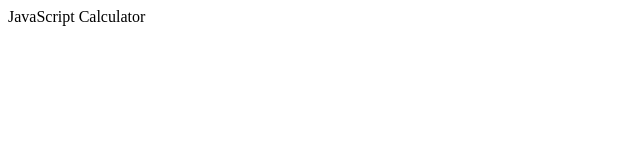
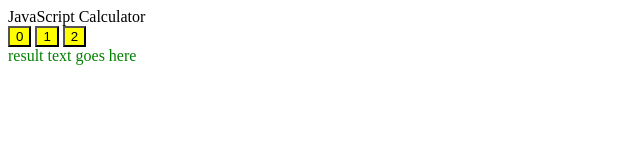
Before and after one commit to Slavi-Svec/codewars, a plain HTML site: page app/index.html in a window 1280 px wide. Shown: the whole page, without its empty margins (0-640 px from the left). Drawn offline with Linux system fonts and the light colour scheme.

Commit message:
Set up stylesheet

```diff
--- /dev/null
+++ b/app/css/stylesheet.css
@@ -0,0 +1,7 @@
+#result {
+    color: green;
+}
+
+.button {
+    background: yellow;
+}
--- a/app/index.html
+++ b/app/index.html
@@ -3,12 +3,16 @@
   <head>
     <meta charset="UTF-8">
     <title>title</title>
-    <link rel="stylesheet" href="stylesheet.css" type="text/css">
+    <link rel="stylesheet" href="css/stylesheet.css" type="text/css">
   </head>
   <body>
-    <main>
-        JavaScript Calculator
-    </main>
+    <main>JavaScript Calculator</main>
+        <section>
+            <button class="button">0</button>
+            <button class="button">1</button>
+            <button class="button">2</button>
+            <div id="result">result text goes here</div>
+        </section>
     <script type="text/javascript" src="js/main.js" async></script>
   </body>
 </html>
--- a/app/js/main.js
+++ b/app/js/main.js
@@ -0,0 +1 @@
+console.log('it is working!');
```
